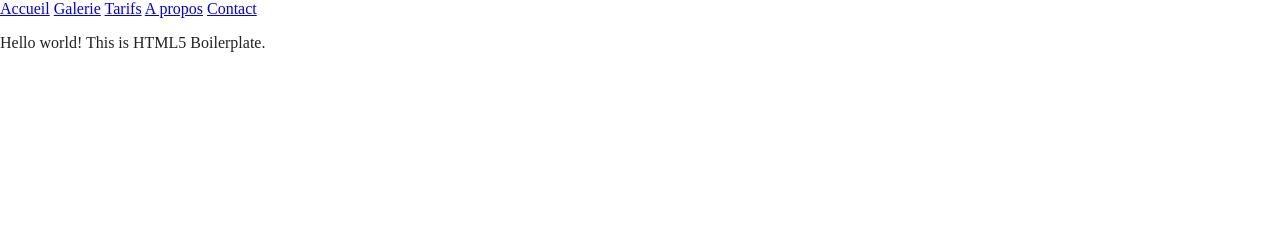
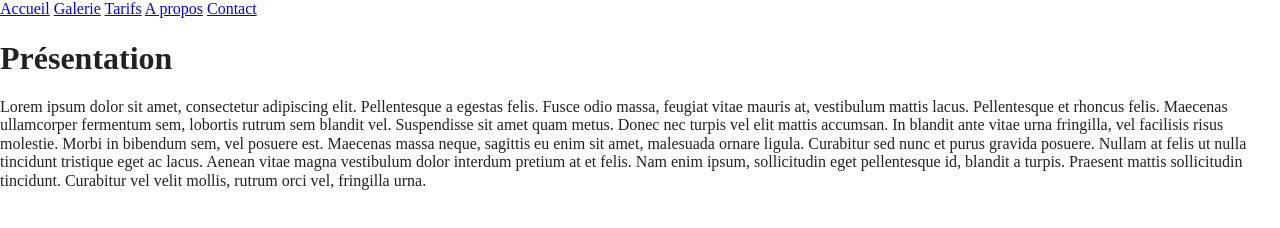
Before and after one commit to Kelthales/vitrine-brief, a website built with Parcel: page index.html in a window 1280 px wide. Built offline with nearby package versions, Linux system fonts and the light colour scheme; a web font is replaced by a local one.

Commit message:
Ajout font, ajout maquette desktop

```diff
--- a/index.html
+++ b/index.html
@@ -14,25 +14,49 @@
 
   <link rel="manifest" href="site.webmanifest">
   <link rel="apple-touch-icon" href="icon.png">
-  <!-- Place favicon.ico in the root directory -->
+  <link rel="icon" type="image/png" href="favicon.png"/>
 
   <link rel="stylesheet" href="css/normalize.css">
   <link rel="stylesheet" href="css/main.css">
+  <link rel="preconnect" href="https://fonts.googleapis.com">
+  <link rel="preconnect" href="https://fonts.gstatic.com" crossorigin>
+  <link href="https://fonts.googleapis.com/css2?family=Gluten:wght@700&family=Lobster&display=swap" rel="stylesheet">
 
   <meta name="theme-color" content="#fafafa">
 </head>
 
 <body>
   <nav>
-    <section class="navbar">
+    <section>
+      <article class="navbar">
         <a href="#">Accueil</a>
         <a href="#">Galerie</a>
         <a href="#">Tarifs</a>
         <a href="#">A propos</a>
         <a href="#">Contact</a>
+      </article>
     </section>
   </nav>
-  <p>Hello world! This is HTML5 Boilerplate.</p>
+  <section>
+    <article class="presentation">
+      <h1>Présentation</h1>
+      <p>Lorem ipsum dolor sit amet, consectetur adipiscing elit.
+        Pellentesque a egestas felis. Fusce odio massa, feugiat vitae mauris at, vestibulum mattis lacus.
+        Pellentesque et rhoncus felis. Maecenas ullamcorper fermentum sem, lobortis rutrum sem blandit vel.
+        Suspendisse sit amet quam metus. Donec nec turpis vel elit mattis accumsan. In blandit ante vitae urna fringilla, vel facilisis risus molestie. Morbi in bibendum sem, vel posuere est.
+        Maecenas massa neque, sagittis eu enim sit amet, malesuada ornare ligula. Curabitur sed nunc et purus gravida posuere.
+        Nullam at felis ut nulla tincidunt tristique eget ac lacus. Aenean vitae magna vestibulum dolor interdum pretium at et felis. Nam enim ipsum, sollicitudin eget pellentesque id, blandit a turpis.
+        Praesent mattis sollicitudin tincidunt. Curabitur vel velit mollis, rutrum orci vel, fringilla urna.
+      </p>
+    </article>
+  </section>
+  <section>
+    <article>
+
+    </article>
+  </section>
+
+
   <script src="js/vendor/modernizr-3.11.2.min.js"></script>
   <script src="js/plugins.js"></script>
   <script src="js/main.js"></script>
```
Also changed, not shown: 1 other file.
